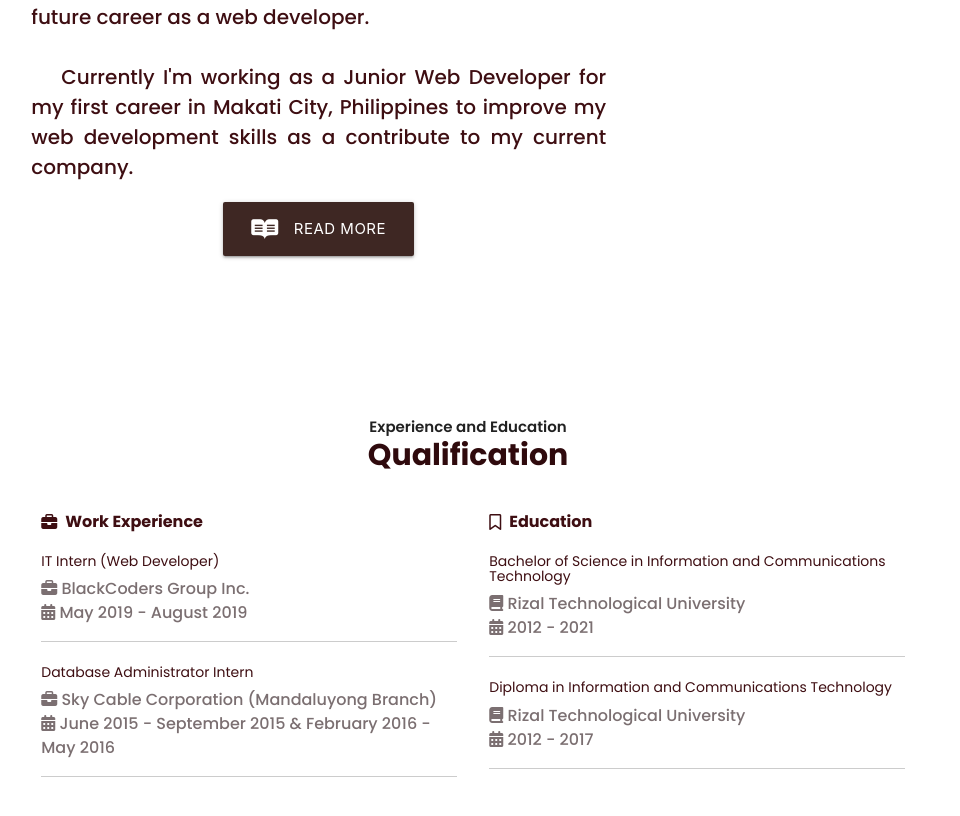
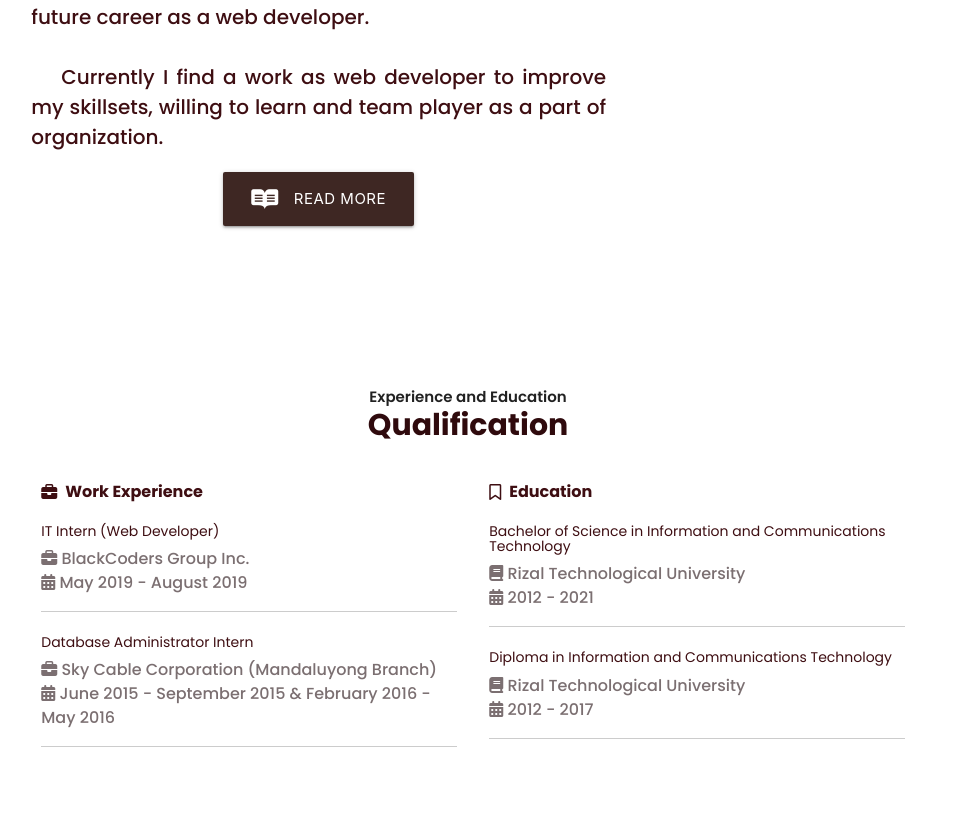
Before and after one commit to EijeiM/my-web-portfolio, a plain HTML site: page index.html in a window 1280 px wide. Shown: the part 1092-1908 px from the top of the page, without its empty margins (172-1132 px from the left). Drawn offline with nearby package versions, Linux system fonts and the light colour scheme; some packages are replaced by stand-ins of ours; a script that the page names is missing.

Commit message:
Changes in index web

```diff
--- a/index.html
+++ b/index.html
@@ -133,7 +133,7 @@
                 my future career as a web developer.
               </p>
               <br>
-              <p class="about-desc">Currently I'm working as a Junior Web Developer for my first career in Makati City, Philippines to improve my web development skills as a contribute to my current company.</p>
+              <p class="about-desc">Currently I find a work as web developer to improve my skillsets, willing to learn and team player as a part of organization.</p>
             </div>
             <div class="center btn-padding">
               <button data-target="modal1" class="btn-large brown darken-4 modal-trigger"><i class="fab fa-readme left"></i>Read More</button>
```
